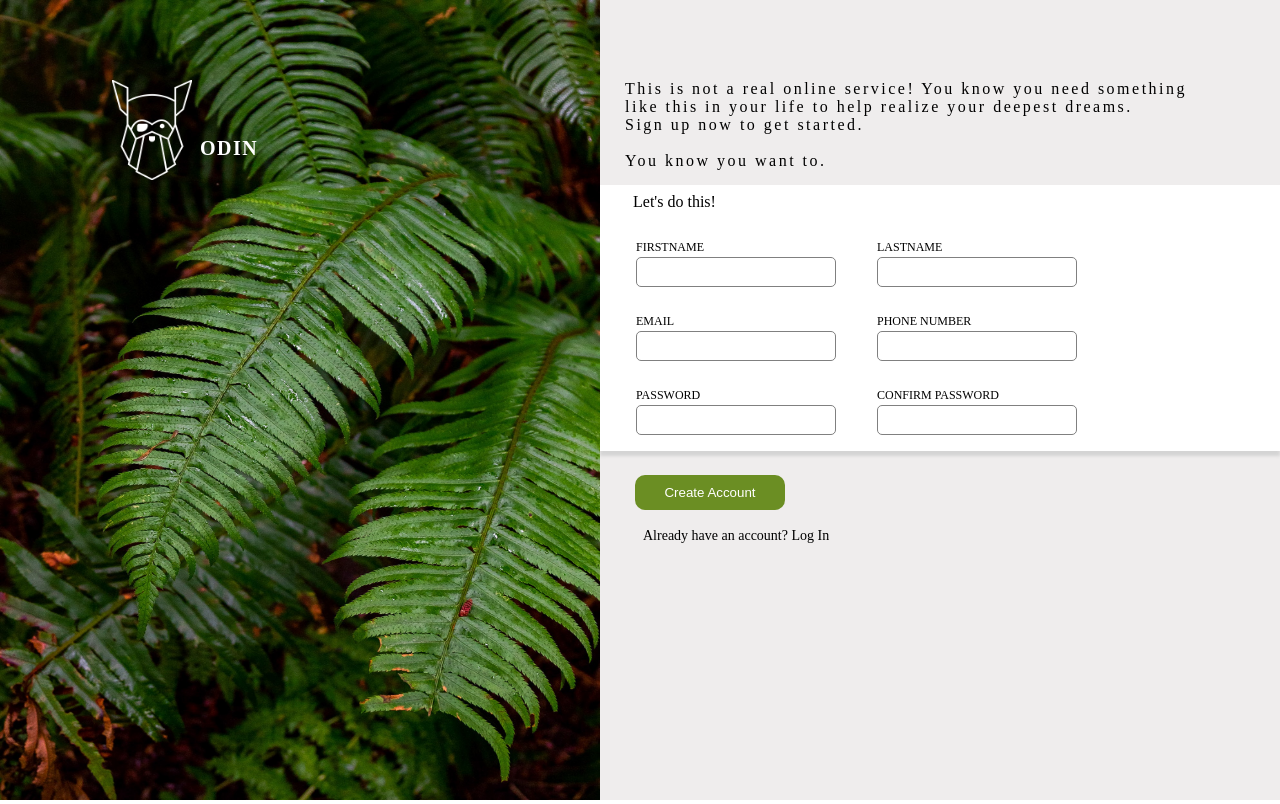
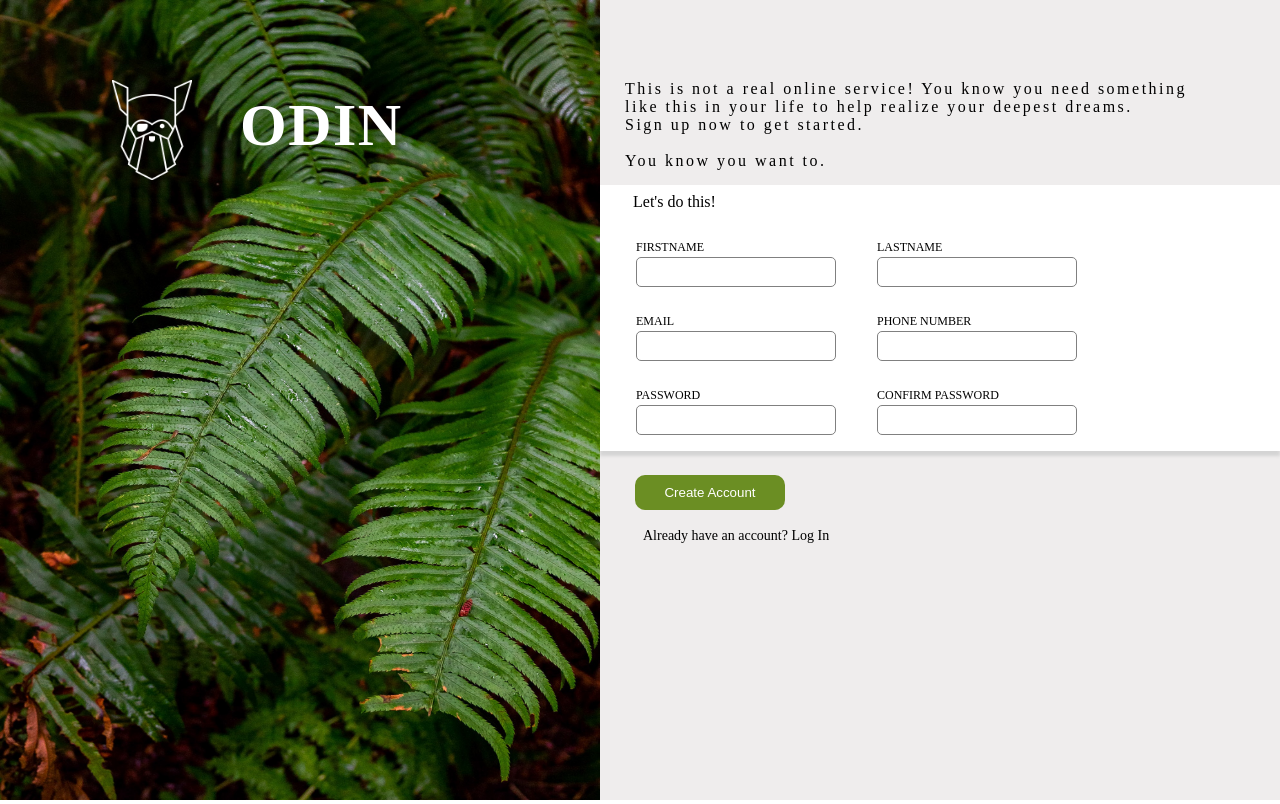
Before and after one commit to Cheryl45/Side_hustle_odinAssignment, a plain HTML site: page index.html in a window 1280 px wide. Drawn offline with Linux system fonts and the light colour scheme; a web font is replaced by a local one.

Commit message:
my second commit

```diff
--- a/css/style.css
+++ b/css/style.css
@@ -1,9 +1,13 @@
 @import url('https://fonts.googleapis.com/css2?family=League+Spartan:wght@100;300;400&family=Poppins:ital,wght@0,300;0,400;1,300&family=Roboto+Slab:wght@100;200;300;400;500&family=Rubik+Moonrocks&family=Smooch&display=swap');
+
+@import url('../norse/Norse.otf');
+
+
 *{
     margin: 0;
     padding: 0;
     box-sizing: border-box;
-    font-family: 'poppins' sans-serif;
+
 
 }
 /* body{
@@ -42,13 +46,14 @@
 .img-text{
     position: absolute;
     /* background-color: blue; */
+    font-family: 'Norse';
     bottom: 80%;
-    left: 10em;
+    left: 4em;
     font-weight: 600;
     text-transform: uppercase;
     letter-spacing: 1.5px;
     color: white;
-    font-size: 20px;
+    font-size: 60px;
     /* height: 100px; */
 
 }
--- a/index.html
+++ b/index.html
@@ -6,7 +6,7 @@
     <meta name="viewport" content="width=device-width, initial-scale=1.0">
     <title>side-hudtle</title>
     <link rel="stylesheet" href="./css/style.css">
-    <link rel="stylesheet" href="./norse/freefont_license.txt">
+    <link rel="stylesheet" href="./norse/Norse.otf">
 </head>
 <body>
     <div class="leftside">
```
